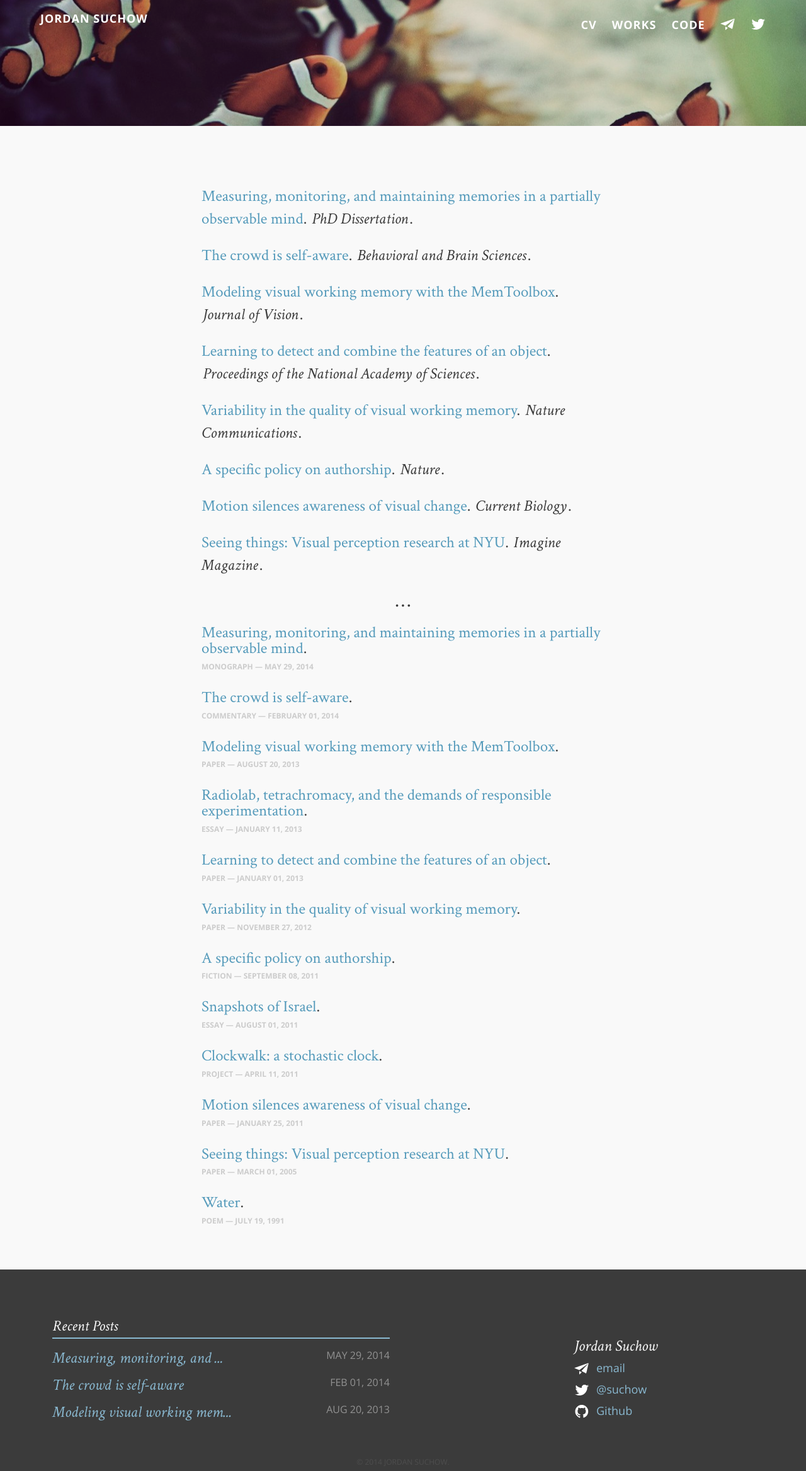
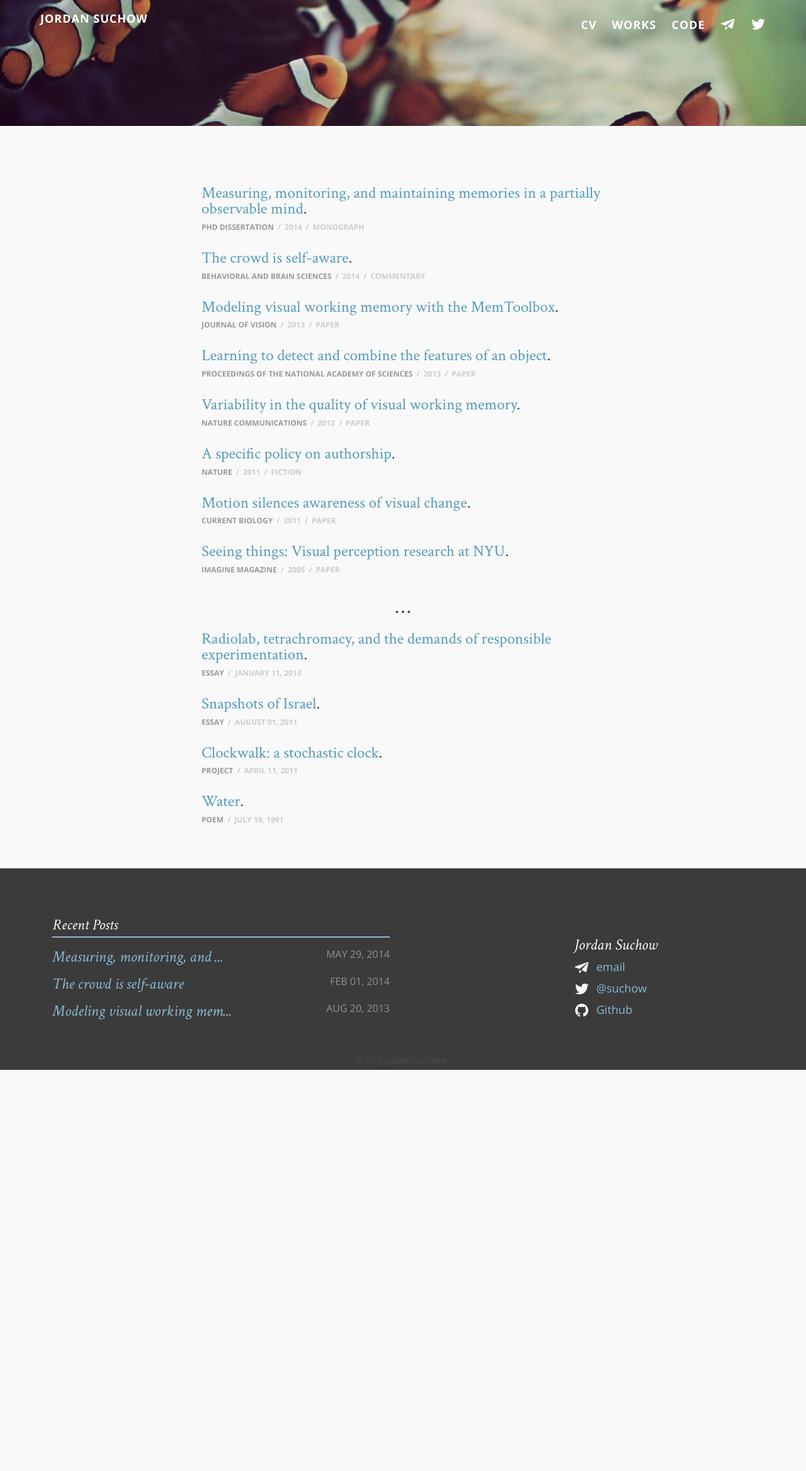
Before and after one commit to suchow/suchow.io, a Jekyll site: the page built from works.md, in a window 1280 px wide. Shown: the whole page at 63% size. Built offline with Jekyll 4.4.1, drawn with Linux system fonts in a browser that asks for light colours; comment, search, counter and statistics services are not loaded; after the commit the page ends 1699 px from its top, so only the background shows below that.

Commit message:
List paper posts on works page

```diff
--- a/_layouts/works.html
+++ b/_layouts/works.html
@@ -13,14 +13,29 @@
                  <lh><h2>{{ page.title }}</h2></lh>
                   <p class="intro">{% if page.description %}{{ page.description }}{% else %}{{ page.tagline }}{% endif %}</p>
                   {{ content }}
+
+                  {% for post in site.posts %}
+                    {% if post.category contains 'papers' %}
+                      <li>
+                        <div class="deets" itemscope itemtype="http://schema.org/BlogPosting" itemprop="blogPost">
+                          <a href="{{ site.url }}/assets/docs/{{ post.pdf }}">{{ post.title }}</a>.
+                          <p class="date"><time datetime="{{ post.date | date_to_xmlschema }}" itemprop="datePublished"><span class="journal">{{ post.journal }}</span> <span class="separator-horizontal">/</span> {{ post.date | date: "%Y" }} <span class="separator-horizontal">/</span> {{ post.type }}</time></p>
+                        </div>
+                      </li>
+                    {% endif %}
+                  {% endfor %}
+
                   {% include separator.html %}
+
                   {% for post in site.posts %}
-                  <li>
-                    <div class="deets" itemscope itemtype="http://schema.org/BlogPosting" itemprop="blogPost">
-                        <a href="{{ site.url }}{{ post.url }}">{{ post.title }}</a>.
-                        <p class="date"><time datetime="{{ post.date | date_to_xmlschema }}" itemprop="datePublished">{{ post.type }} &mdash; {{ post.date | date: "%B %d, %Y" }}</time></p>
-                    </div>
-                  </li>
+                    {% unless post.category contains 'papers' %}
+                      <li>
+                        <div class="deets" itemscope itemtype="http://schema.org/BlogPosting" itemprop="blogPost">
+                          <a href="{{ site.url }}{{ post.url }}">{{ post.title }}</a>.
+                          <p class="date"><time datetime="{{ post.date | date_to_xmlschema }}" itemprop="datePublished"><span class="journal">{{ post.type }}</span> <span class="separator-horizontal">/</span> {{ post.date | date: "%B %d, %Y" }}</time></p>
+                        </div>
+                      </li>
+                    {% endunless %}
                   {% endfor %}
               </ol>
           </article>
--- a/assets/css/i.css
+++ b/assets/css/i.css
@@ -684,6 +684,15 @@ header.site-header nav ul li a:hover {
   vertical-align: middle;
 }
 
+.journal {
+  color: #999;
+}
+
+.separator-horizontal {
+  padding-right: 3px;
+  padding-left: 3px;
+}
+
 .post {
   min-height: 500px;
 }
--- a/works.md
+++ b/works.md
@@ -6,19 +6,3 @@ tags: [Jordan Suchow, works, research papers, articles, essays]
 image:
   feature: fish.jpg
 ---
-
-[Measuring, monitoring, and maintaining memories in a partially observable mind]({{ site.url }}/assets/docs/suchow2014dissertation.pdf). *PhD Dissertation*.
-
-[The crowd is self-aware]({{ site.url }}/assets/docs/fan2014crowd.pdf#page=19). *Behavioral and Brain Sciences*.
-
-[Modeling visual working memory with the MemToolbox]({{ site.url }}/assets/docs/suchow2013memtoolbox.pdf). *Journal of Vision*.
-
-[Learning to detect and combine the features of an object]({{ site.url }}/assets/docs/suchow2013learning.pdf). *Proceedings of the National Academy of Sciences*.
-
-[Variability in the quality of visual working memory]({{ site.url }}/assets/docs/fougnie2012variability.pdf). *Nature Communications*.
-
-[A specific policy on authorship]({{ site.url }}/assets/docs/suchow2011authorship.pdf). *Nature*.
-
-[Motion silences awareness of visual change]({{ site.url }}/assets/docs/suchow2011silencing.pdf). *Current Biology*.
-
-[Seeing things: Visual perception research at NYU]({{ site.url }}/assets/docs/suchow2005imagine.pdf). *Imagine Magazine*.
```
Also changed, not shown: _sass/_styles.scss (+9 -0 lines).
